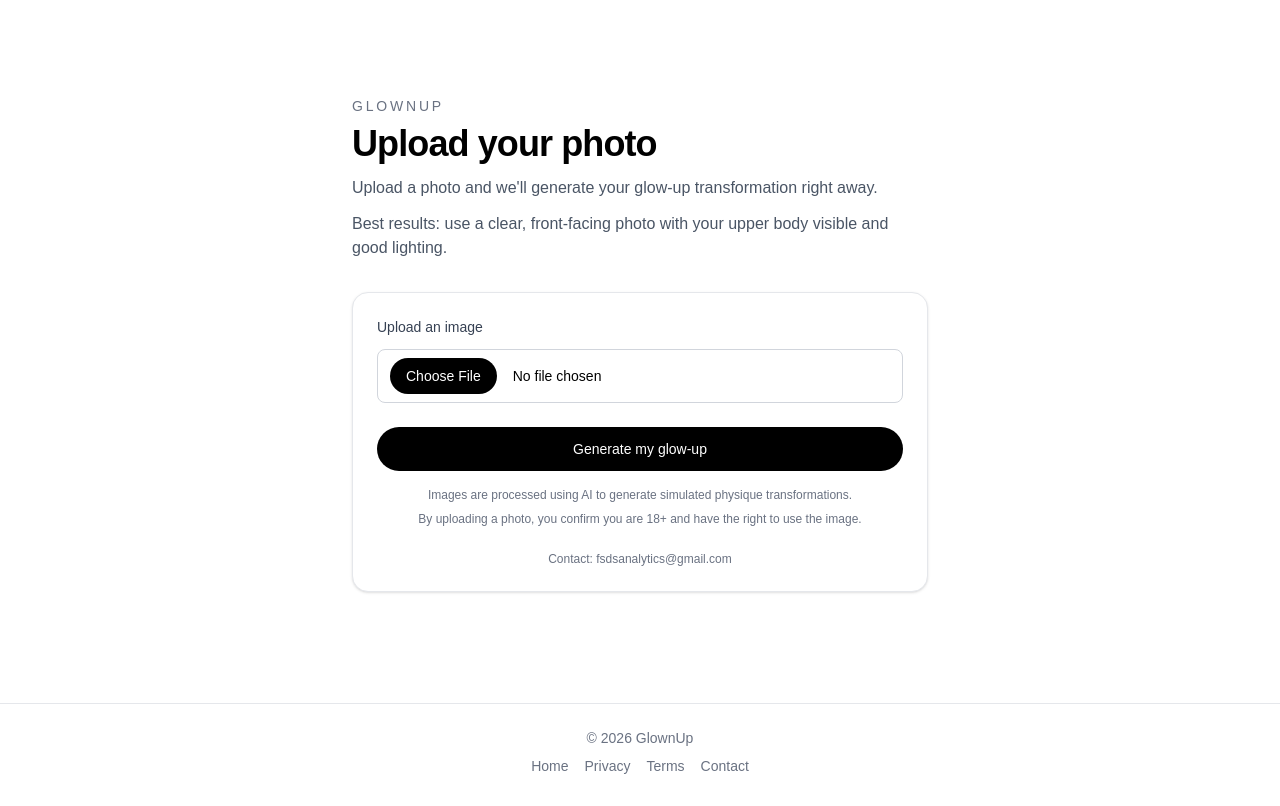
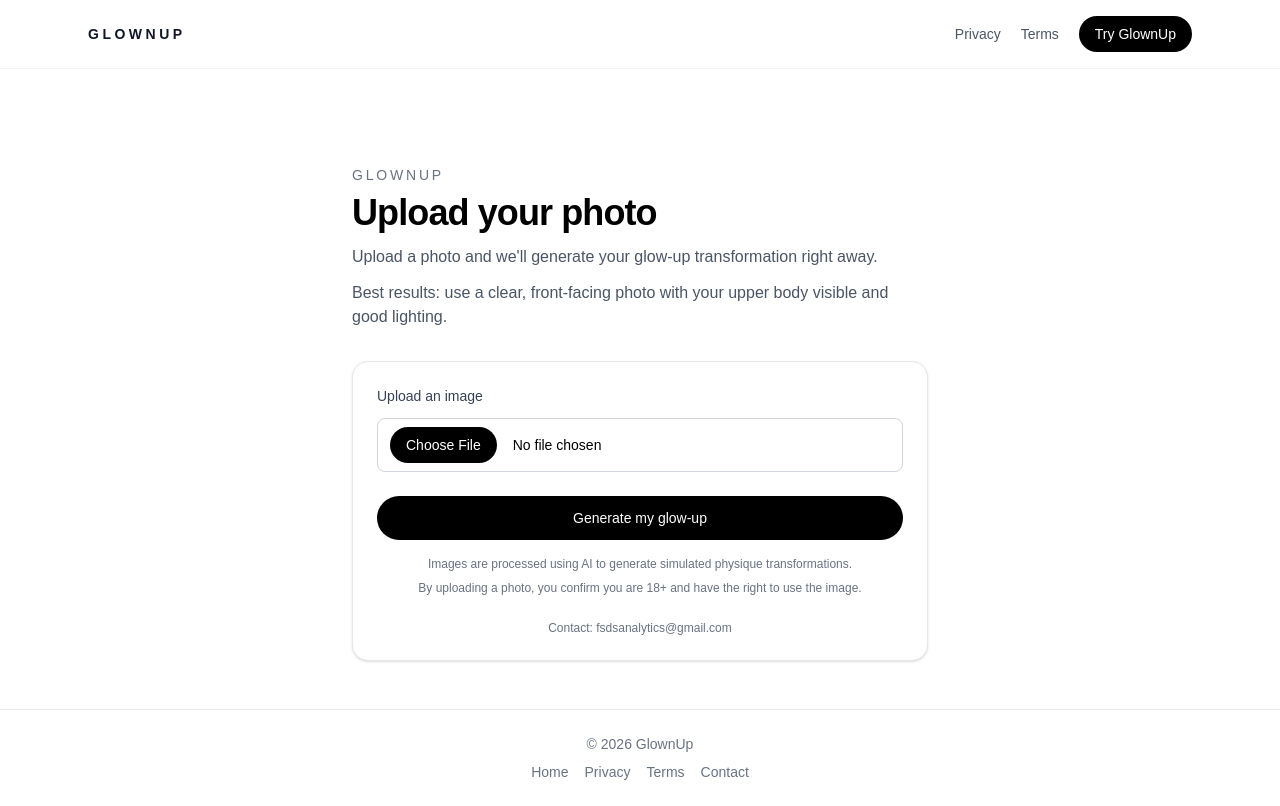
Before and after one commit to fsdsanalytics/glownup-web, a Next.js app: page /upload in a window 1280 px wide. Built offline with nearby package versions, Linux system fonts and the light colour scheme; no server answers.

Commit message:
Phase 11 styling, protection

```diff
--- a/app/layout.tsx
+++ b/app/layout.tsx
@@ -28,10 +28,56 @@ export default function RootLayout({
       lang="en"
       className={`${geistSans.variable} ${geistMono.variable} h-full antialiased`}
     >
-      <body className="min-h-screen flex flex-col">
-        <main className="flex-1">{children}</main>
+      <body className="min-h-screen flex flex-col bg-white text-black">
+        <header className="border-b border-gray-100 bg-white">
+          <nav className="mx-auto flex max-w-6xl items-center justify-between px-6 py-4">
+            <a href="/" className="text-sm font-semibold tracking-[0.25em] text-gray-900">
+              GLOWNUP
+            </a>
 
-        <footer className="mt-auto border-t border-gray-200 py-6 text-center text-sm text-gray-500">
+            <div className="hidden items-center gap-5 text-sm text-gray-600 sm:flex">
+              <a href="/privacy" className="hover:text-black">
+                Privacy
+              </a>
+              <a href="/terms" className="hover:text-black">
+                Terms
+              </a>
+              <a
+                href="/upload"
+                className="rounded-full bg-black px-4 py-2 text-sm font-medium text-white transition hover:bg-gray-800"
+              >
+                Try GlownUp
+              </a>
+            </div>
+
+            <details className="relative sm:hidden">
+              <summary className="flex h-10 w-10 cursor-pointer list-none items-center justify-center rounded-full border border-gray-200 text-gray-900 marker:hidden">
+                <span className="sr-only">Open navigation menu</span>
+                <span className="flex flex-col gap-1.5">
+                  <span className="block h-0.5 w-5 bg-black" />
+                  <span className="block h-0.5 w-5 bg-black" />
+                  <span className="block h-0.5 w-5 bg-black" />
+                </span>
+              </summary>
+
+              <div className="absolute right-0 top-12 z-50 w-44 rounded-2xl border border-gray-200 bg-white p-2 text-sm text-gray-700 shadow-lg">
+                <a href="/privacy" className="block rounded-xl px-4 py-3 hover:bg-gray-50 hover:text-black">
+                  Privacy
+                </a>
+                <a href="/terms" className="block rounded-xl px-4 py-3 hover:bg-gray-50 hover:text-black">
+                  Terms
+                </a>
+                <a href="/upload" className="mt-1 block rounded-xl bg-black px-4 py-3 text-center font-medium text-white hover:bg-gray-800">
+                  Try GlownUp
+                </a>
+              </div>
+            </details>
+          </nav>
+        </header>
+
+        <main className="flex-1 bg-white">{children}</main>
+
+        <footer className="mt-auto border-t border-gray-200 bg-white py-6 text-center text-sm text-gray-500">
           <p>© 2026 GlownUp</p>
 
           <div className="mt-2 flex justify-center gap-4">
--- a/app/upload/page.tsx
+++ b/app/upload/page.tsx
@@ -4,6 +4,34 @@ import { useState } from "react";
 import { useRouter } from "next/navigation";
 import { supabase } from "@/lib/supabase";
 import { track } from "@vercel/analytics";
+
+const MAX_FILE_SIZE_BYTES = 10 * 1024 * 1024;
+
+const ALLOWED_FILE_TYPES = [
+  "image/jpeg",
+  "image/png",
+  "image/webp",
+  "image/heic",
+  "image/heif",
+];
+
+const ALLOWED_FILE_EXTENSIONS = [
+  "jpg",
+  "jpeg",
+  "png",
+  "webp",
+  "heic",
+  "heif",
+];
+
+const isValidImageFile = (file: File) => {
+  const extension = file.name.split(".").pop()?.toLowerCase() || "";
+
+  return (
+    ALLOWED_FILE_TYPES.includes(file.type) ||
+    ALLOWED_FILE_EXTENSIONS.includes(extension)
+  );
+};
 
 export default function UploadPage() {
   const router = useRouter();
@@ -24,18 +52,45 @@ export default function UploadPage() {
 
   const handleFileChange = (e: React.ChangeEvent<HTMLInputElement>) => {
     const selectedFile = e.target.files?.[0] || null;
+    setMessage("");
+
+    if (!selectedFile) {
+      setFile(null);
+      setPreviewUrl(null);
+      return;
+    }
+
+    if (!isValidImageFile(selectedFile)) {
+      setFile(null);
+      setPreviewUrl(null);
+      setMessage("Please upload a JPG, PNG, WebP, or HEIC image.");
+      return;
+    }
+
+    if (selectedFile.size > MAX_FILE_SIZE_BYTES) {
+      setFile(null);
+      setPreviewUrl(null);
+      setMessage("Please upload an image smaller than 10MB.");
+      return;
+    }
+
     setFile(selectedFile);
-
-    if (selectedFile) {
-      setPreviewUrl(URL.createObjectURL(selectedFile));
-    } else {
-      setPreviewUrl(null);
-    }
+    setPreviewUrl(URL.createObjectURL(selectedFile));
   };
 
   const handleUpload = async () => {
     if (!file) {
       setMessage("Please select an image first.");
+      return;
+    }
+
+    if (!isValidImageFile(file)) {
+      setMessage("Please upload a JPG, PNG, WebP, or HEIC image.");
+      return;
+    }
+
+    if (file.size > MAX_FILE_SIZE_BYTES) {
+      setMessage("Please upload an image smaller than 10MB.");
       return;
     }
 
@@ -46,6 +101,22 @@ export default function UploadPage() {
 
     try {
       const sessionId = getSessionId();
+
+      const { count, error: countError } = await supabase
+        .from("transformations")
+        .select("*", { count: "exact", head: true })
+        .eq("session_id", sessionId);
+
+      if (countError) {
+        throw countError;
+      }
+
+      if ((count || 0) >= 3) {
+        setMessage("Free generation limit reached for this session.");
+        setUploading(false);
+        return;
+      }
+
       const fileExt = file.name.split(".").pop() || "jpg";
       const fileName = `${sessionId}/${crypto.randomUUID()}.${fileExt}`;
 
@@ -126,7 +197,7 @@ export default function UploadPage() {
 
           <input
             type="file"
-            accept="image/*"
+            accept="image/jpeg,image/png,image/webp,image/heic,image/heif"
             onChange={handleFileChange}
             className="block w-full rounded-lg border border-gray-300 px-3 py-2 text-sm file:mr-4 file:rounded-full file:border-0 file:bg-black file:px-4 file:py-2 file:text-sm file:font-medium file:text-white hover:file:bg-gray-800"
           />
```
